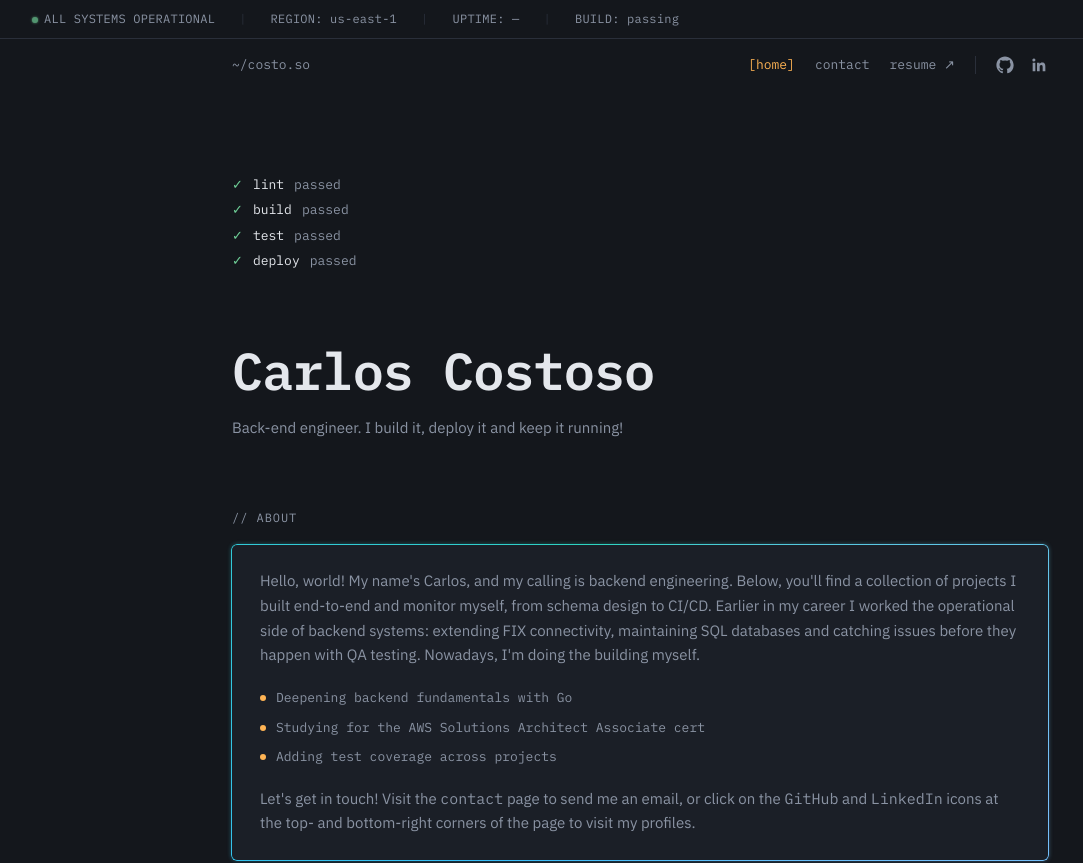
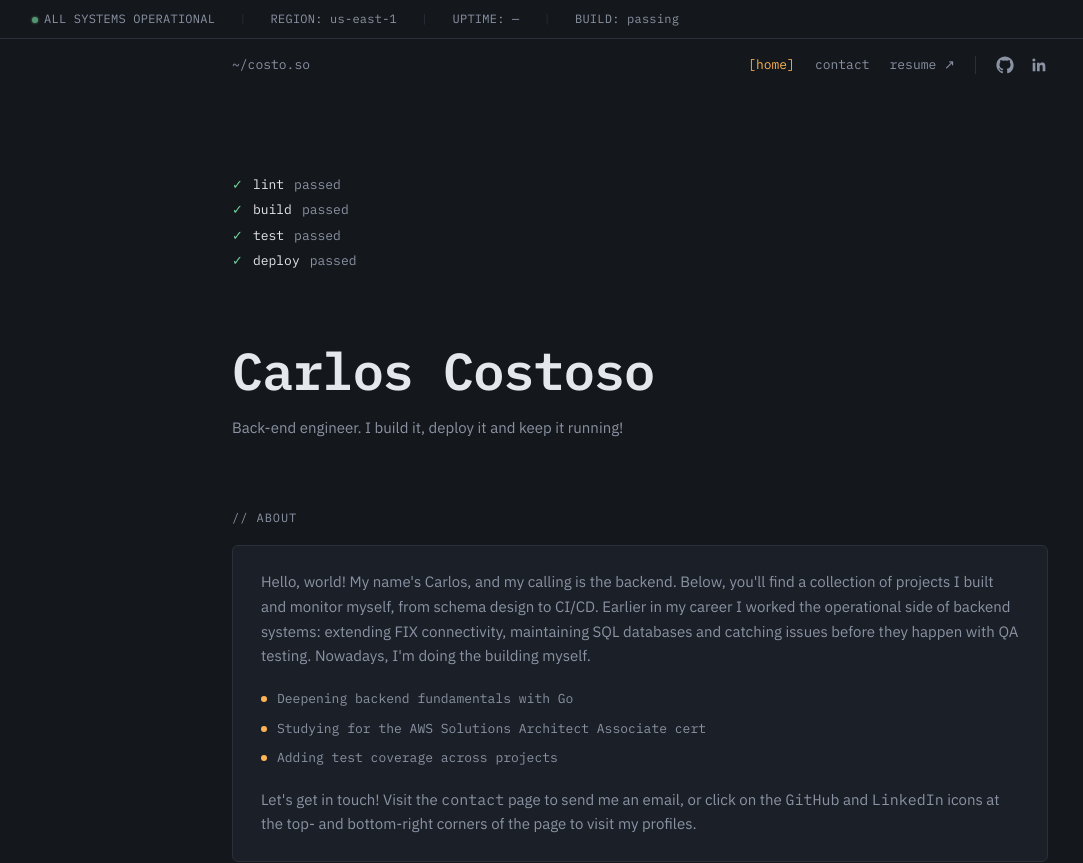
Before and after one commit to ccostoso/carlos, a React (Vite) app: page / in a window 1280 px wide. Shown: the top 863 px of the page, without its empty margins (0-1083 px from the left). Built offline with nearby package versions, Linux system fonts and the light colour scheme; no server answers.

Commit message:
Reduces glow and aligns colors to match with existing palette

```diff
--- a/src/components/About.tsx
+++ b/src/components/About.tsx
@@ -15,13 +15,13 @@ export function About() {
         <div className="glow-border">
           <div className="about-panel">
             <p>
-              Hello, world! My name's Carlos, and my calling is backend
-              engineering. Below, you'll find a collection of projects I built
-              end-to-end and monitor myself, from schema design to CI/CD.
-              Earlier in my career I worked the operational side of backend
-              systems: extending FIX connectivity, maintaining SQL databases
-              and catching issues before they happen with QA testing.
-              Nowadays, I'm doing the building myself.
+              Hello, world! My name's Carlos, and my calling is the backend.
+              Below, you'll find a collection of projects I built and monitor
+              myself, from schema design to CI/CD. Earlier in my career I worked
+              the operational side of backend systems: extending FIX
+              connectivity, maintaining SQL databases and catching issues before
+              they happen with QA testing. Nowadays, I'm doing the building
+              myself.
             </p>
             <ul className="now-list mono">
               {nowItems.map((item) => (
@@ -54,8 +54,8 @@ export function About() {
               >
                 LinkedIn
               </a>{' '}
-              icons at the top- and bottom-right corners of the page to visit
-              my profiles.
+              icons at the top- and bottom-right corners of the page to visit my
+              profiles.
             </p>
           </div>
         </div>
--- a/src/components/about.css
+++ b/src/components/about.css
@@ -5,6 +5,7 @@
 }
 
 .about-panel {
+  border: 1px solid var(--hairline);
   background: var(--panel);
   border-radius: 6px;
   padding: 24px 28px;
--- a/src/index.css
+++ b/src/index.css
@@ -51,9 +51,23 @@ body {
   position: absolute;
   inset: -1px;
   border-radius: inherit;
-  background: conic-gradient(from var(--glow-angle), #2DD4BF, #78BFFA, #38BDF8, #2DD4BF);
+  background: conic-gradient(from var(--glow-angle), var(--accent), var(--accent-dim), var(--accent));
+  opacity: 0;
+  transition: opacity 0.25s ease;
+  z-index: -1;
+}
+
+.glow-border:hover::before,
+.glow-border:hover::after {
   animation: glow-spin 6s linear infinite;
-  z-index: -1;
+}
+
+.glow-border:hover::before {
+  opacity: 1;
+}
+
+.glow-border:hover::after {
+  opacity: 0.35;
 }
 
 .glow-border::before {
@@ -68,7 +82,6 @@ body {
 .glow-border::after {
   inset: -1px;
   filter: blur(2px);
-  opacity: 0.35;
 }
 
 @keyframes glow-spin {
@@ -78,8 +91,8 @@ body {
 }
 
 @media (prefers-reduced-motion: reduce) {
-  .glow-border::before,
-  .glow-border::after {
+  .glow-border:hover::before,
+  .glow-border:hover::after {
     animation: none;
   }
 }
--- a/src/routes/contact.css
+++ b/src/routes/contact.css
@@ -9,6 +9,7 @@
 }
 
 .contact-panel {
+  border: 1px solid var(--hairline);
   background: var(--panel);
   border-radius: 6px;
   padding: 24px 28px;
```
